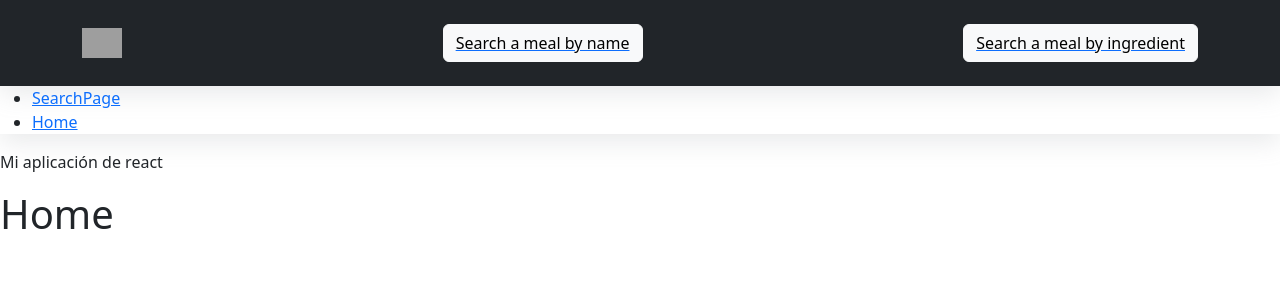
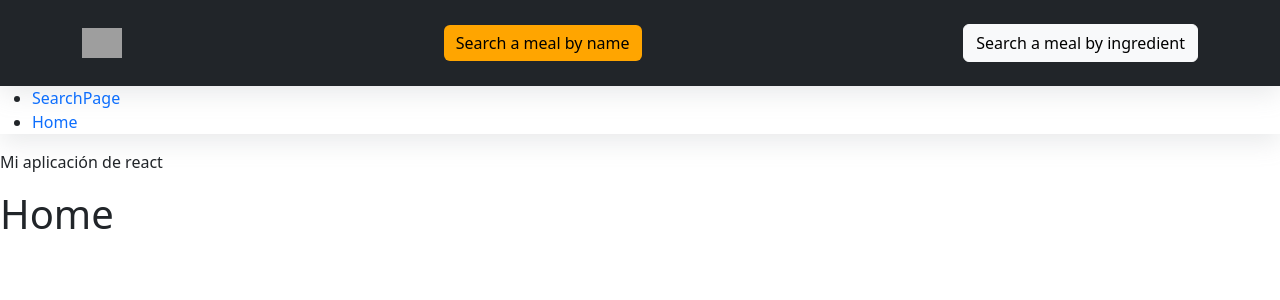
Before and after one commit to Atablo/TheMealDB-React, a React (Create React App) app: page / in a window 1280 px wide. Shown: the top 300 px of the page. Built offline with nearby package versions, Linux system fonts and the light colour scheme; grey boxes are pictures that could not be loaded.

Commit message:
SearchByName button fixed

```diff
--- a/src/Components/Header/Header.css
+++ b/src/Components/Header/Header.css
@@ -1,3 +1,16 @@
 header {
     box-shadow: rgba(144, 149, 155, 0.2) 0px 8px 24px;
 }
+
+.btn-e{
+    background-color: orange;
+    color: black;
+    text-decoration: none;
+    border: 0;
+}
+
+a{text-decoration: none !important;}
+a::hover{
+    color: black;
+    background-color: white;
+}
--- a/src/Components/Header/Header.jsx
+++ b/src/Components/Header/Header.jsx
@@ -18,7 +18,7 @@ export default function Header() {
           <div className="flex-column w-40 py-2">
             <Link to="/searchByName" className="">
               <div className="d-grid gap-2 flex-column w-40 py-2">
-                <button type="button" name="" id="" className="btn btn-light">
+                <button type="button" name="" id="" className="btn btn-light btn-e">
                   Search a meal by name
                 </button>
               </div>
```
